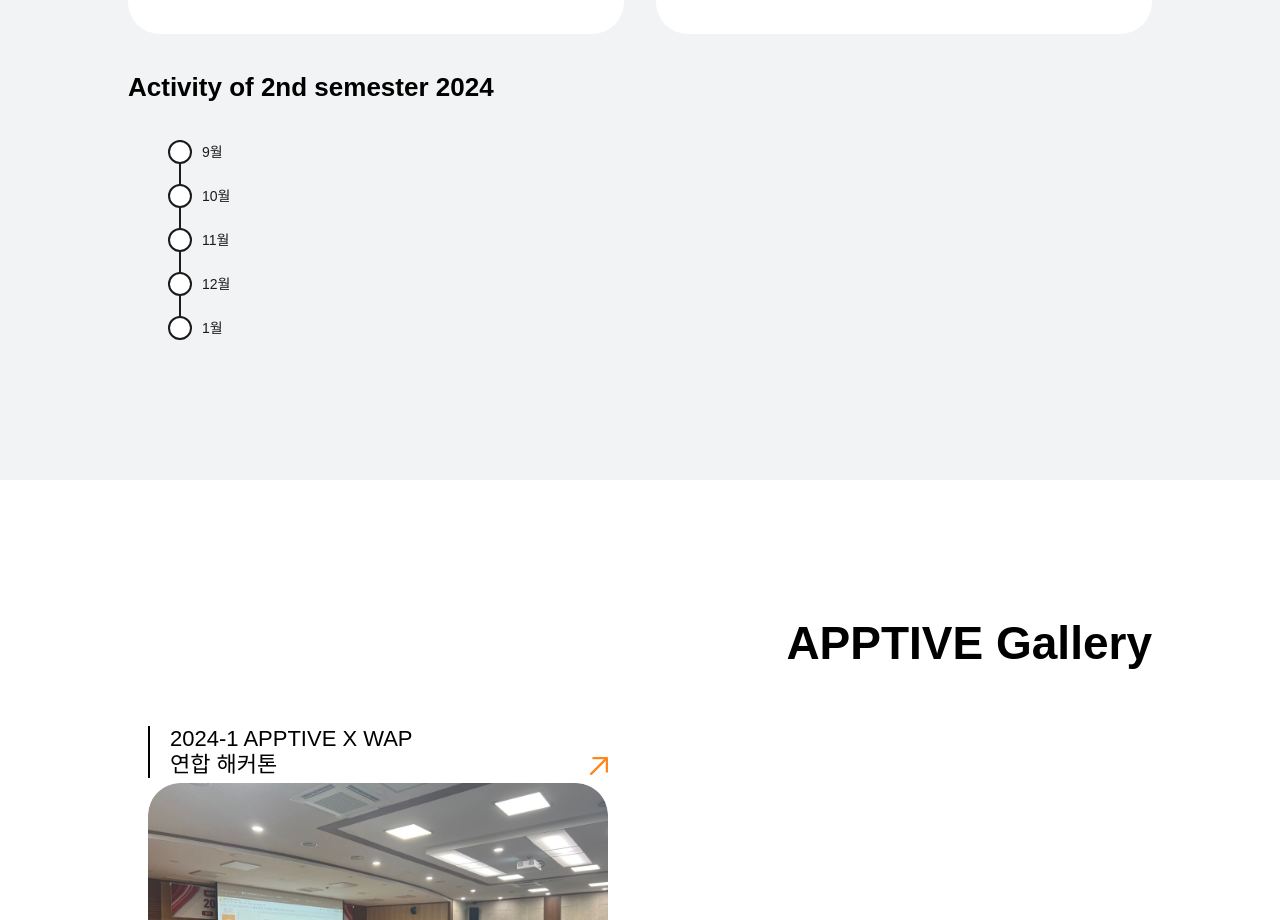
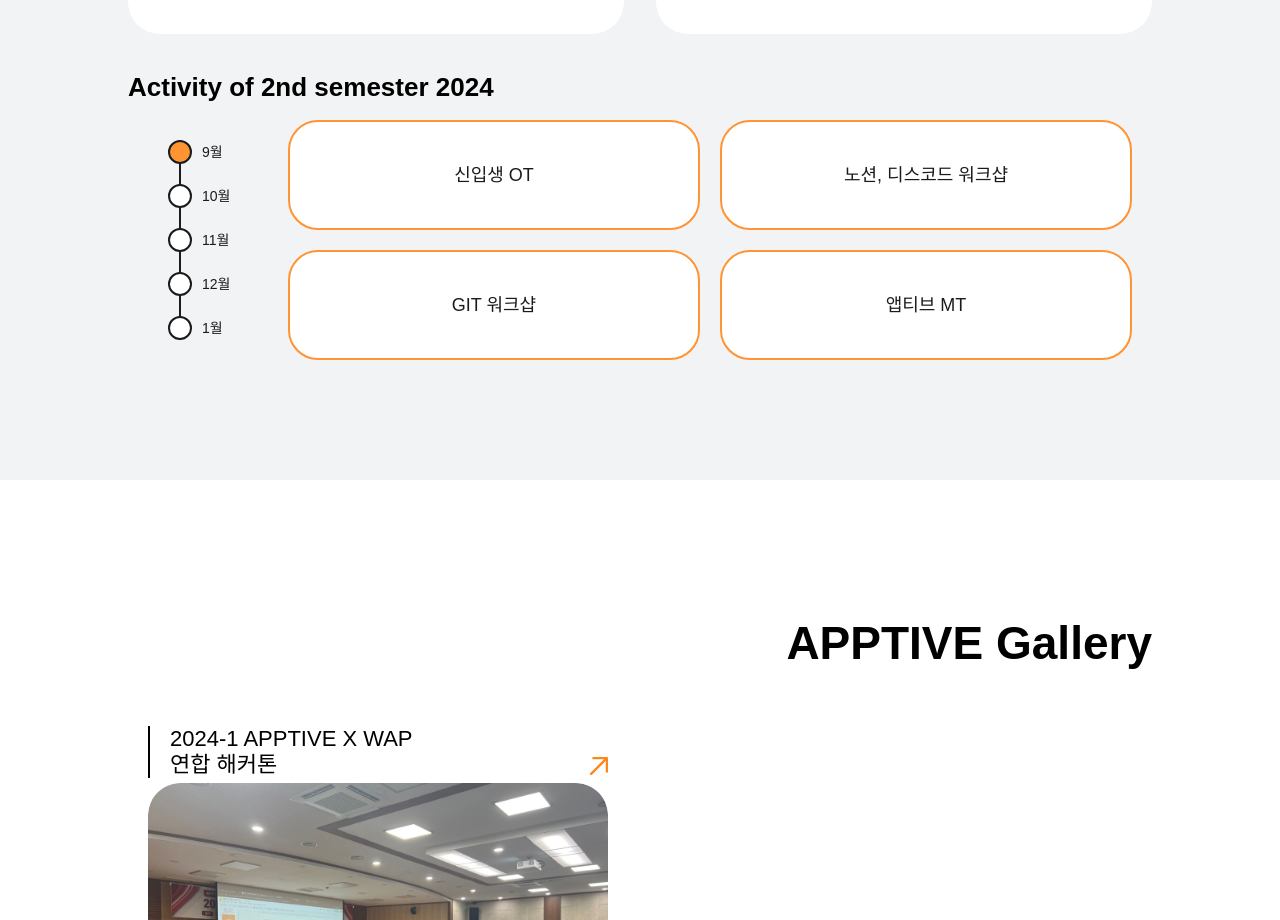
Before and after one commit to ApptiveDev/apptive-home-frontend, a React (Vite) app: page / in a window 1280 px wide. Shown: the part 3780-4700 px from the top of the page. Built offline with nearby package versions, Linux system fonts and the light colour scheme; a web font is replaced by a local one.

Commit message:
feat: timeline 월에 맞게 띄우고, hover 하면 text 변경

```diff
--- a/src/components/organisms/main/activity/ActivityTimelineSection.tsx
+++ b/src/components/organisms/main/activity/ActivityTimelineSection.tsx
@@ -1,4 +1,4 @@
-import { useState } from 'react';
+import { useEffect, useState } from 'react';
 import styled from '@emotion/styled';
 import { colors } from '@/styles/colors';
 import { breakPoints } from '@/styles/breakpoints';
@@ -62,9 +62,9 @@ const ActivityTimelineSection = ({ mode }: MainSectionProps) => {
     box-sizing: border-box;
 
     @media (max-width: ${breakPoints.sm}) {
-      margin-left: 0; /* 작은 화면에서는 왼쪽 여백 제거 */
-      grid-template-columns: 1fr; /* 작은 화면에서는 1열로 배치 */
-      grid-template-rows: auto; /* 행 높이 자동 조정 */
+      margin-left: 0;
+      grid-template-columns: 1fr;
+      grid-template-rows: auto;
     }
   `;
 
@@ -84,8 +84,8 @@ const ActivityTimelineSection = ({ mode }: MainSectionProps) => {
     box-sizing: border-box;
 
     @media (max-width: ${breakPoints.sm}) {
-      font-size: 16px; /* 작은 화면에서는 폰트 크기 조정 */
-      padding: 8px; /* 작은 화면에서는 패딩 조정 */
+      font-size: 16px;
+      padding: 8px;
     }
   `;
 
@@ -117,17 +117,28 @@ const ActivityTimelineSection = ({ mode }: MainSectionProps) => {
     { month: '1월', details: ['데모데이', '2학기 활동 종료'] },
   ];
 
+  const getCurrentMonthIndex = () => {
+    const currentMonth = new Date().getMonth() + 1; // JavaScript의 월은 0부터 시작하므로 +1
+    const activityMonths = ['9월', '10월', '11월', '12월', '1월'];
+    return activityMonths.indexOf(`${currentMonth}월`);
+  };
+
   const [activeIndex, setActiveIndex] = useState<number | null>(null);
+
+  useEffect(() => {
+    const initialIndex = getCurrentMonthIndex();
+    setActiveIndex(initialIndex !== -1 ? initialIndex : 0);
+  }, []);
 
   return (
     <Wrapper>
       <TimelineContainer>
         <VerticalLine />
         {activities.map((activity, index) => (
-          <MonthsContainer key={activity.month}>
+          <MonthsContainer key={activity.month}
+          onMouseEnter={() => setActiveIndex(index)}>
             <Circle
               active={activeIndex === index}
-              onClick={() => setActiveIndex(index)}
             />
             <MonthLabel>{activity.month}</MonthLabel>
           </MonthsContainer>
```
